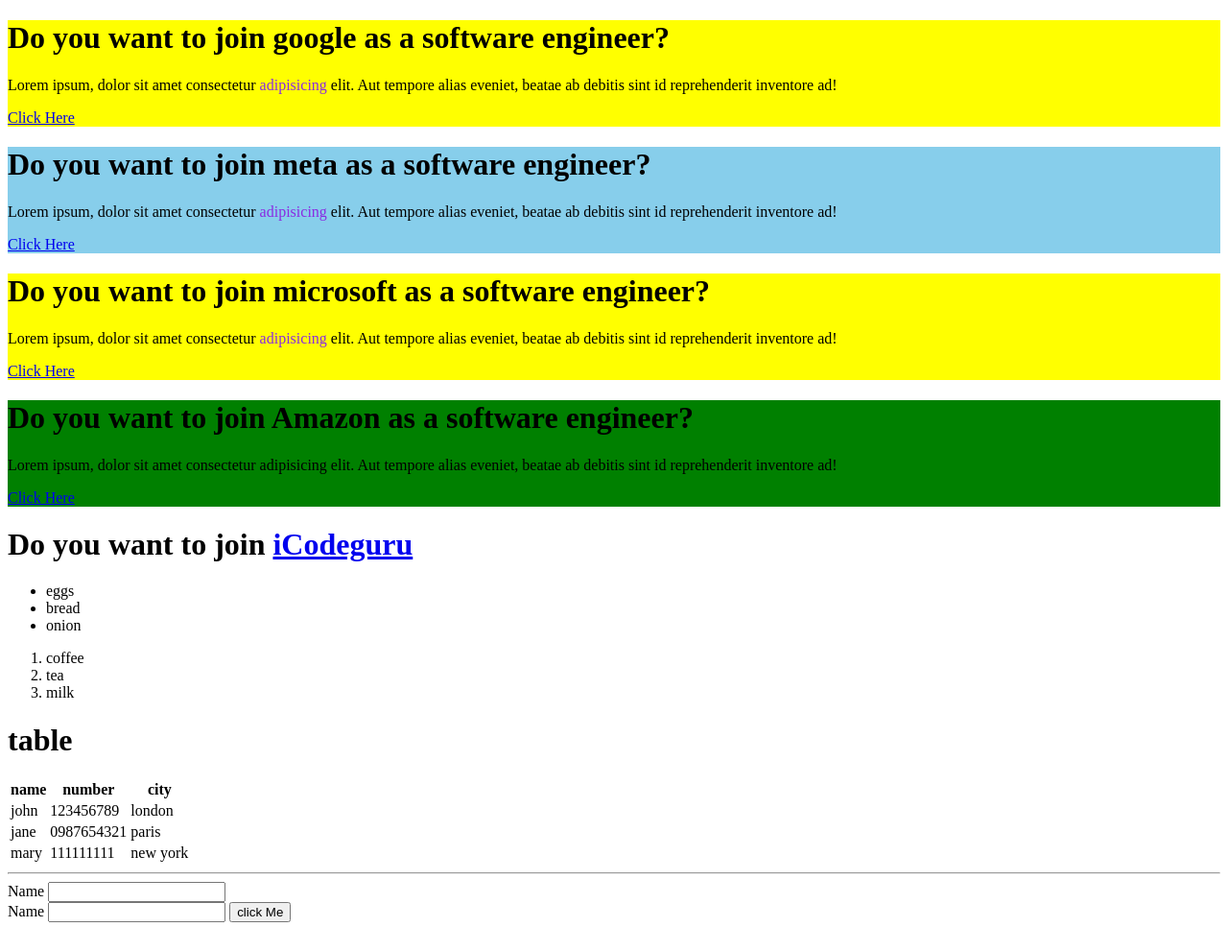
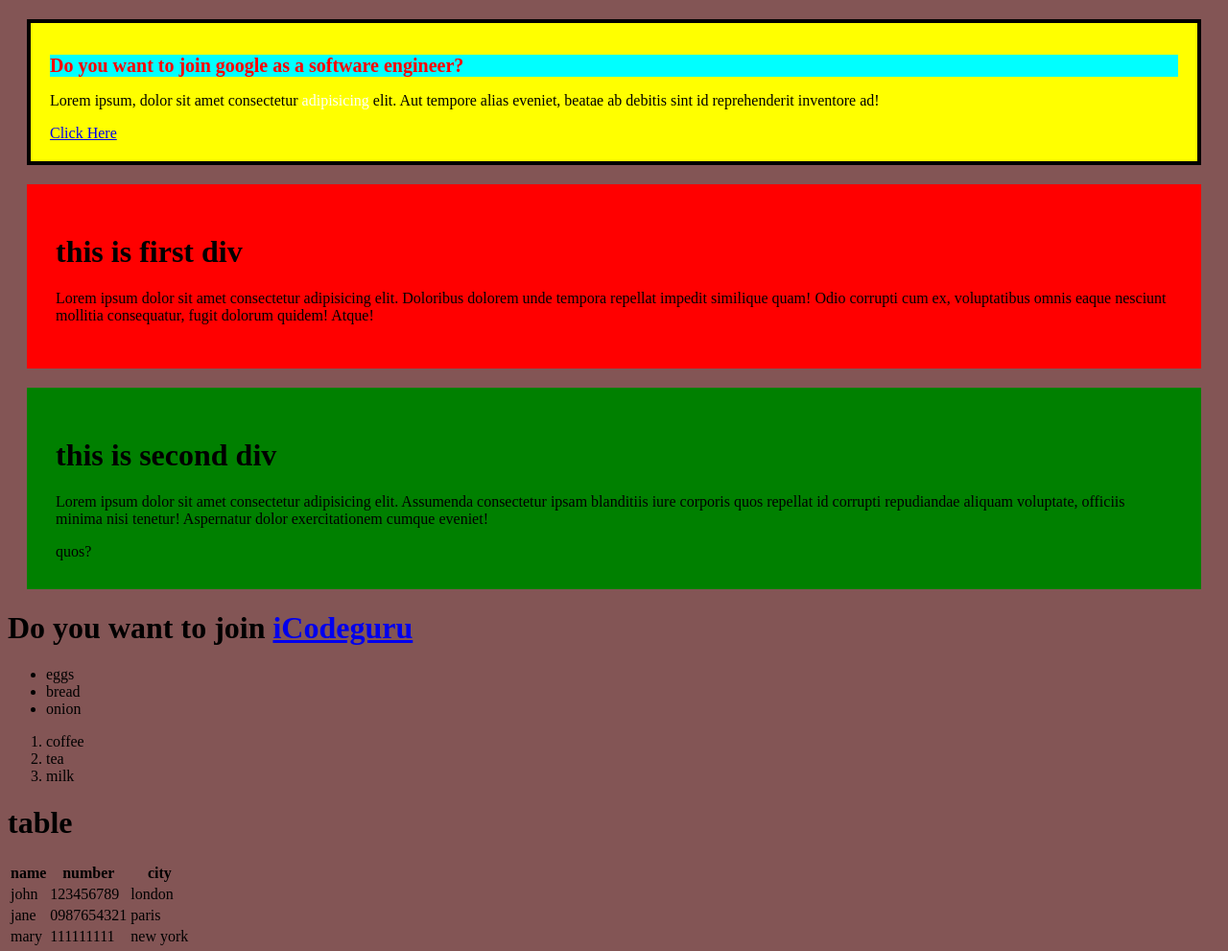
Before and after one commit to memoona-77/HTMLweb, a plain HTML site: page index.html in a window 1280 px wide. Shown: the top 991 px of the page at 96% size. Before the commit the page ends 969 px from the top, so only its background shows below. Drawn offline with Linux system fonts and the light colour scheme.

Commit message:
first message

```diff
--- a/index.html
+++ b/index.html
@@ -12,30 +12,29 @@
 
 <body>
     <div class="yellow">
-        <h1>Do you want to join google as a software engineer? </h1>
+        <h1 class="text">Do you want to join google as a software engineer? </h1>
         <p>Lorem ipsum, dolor sit amet consectetur <span class="span">adipisicing</span> elit. Aut tempore alias eveniet, beatae ab
             debitis sint id reprehenderit inventore ad!</p>
         <a href="https://www.google.com">Click Here</a>
+
+</div>
+    <div class="mai">
+        <div class="one">
+    <h1>this is first div</h1>
+    <p>Lorem ipsum dolor sit amet consectetur adipisicing elit. Doloribus dolorem unde tempora repellat impedit similique quam! Odio corrupti cum ex, voluptatibus omnis eaque nesciunt mollitia consequatur, fugit dolorum quidem! Atque!
+
+    </p>
+        </div>
+
     </div>
-    <div class="yellow" id="amazon">
-        <h1>Do you want to join meta as a software engineer? </h1>
-        <p>Lorem ipsum, dolor sit amet consectetur <span class="span">adipisicing</span> elit. Aut tempore alias eveniet, beatae ab
-            debitis sint id reprehenderit inventore ad!</p>
-        <a href="https://www.google.com">Click Here</a>
+   <div class="two">
+<h1>this is second div</h1>
+<p>Lorem ipsum dolor sit amet consectetur adipisicing elit. Assumenda consectetur ipsam blanditiis iure corporis quos repellat id corrupti repudiandae aliquam voluptate, officiis minima nisi tenetur! Aspernatur dolor exercitationem cumque eveniet!
+
+</p>
+     </p>quos?
+   </div>
     </div>
-    <div class="yellow">
-        <h1>Do you want to join microsoft  as a software engineer? </h1>
-        <p>Lorem ipsum, dolor sit amet consectetur <span class="span">adipisicing</span> elit. Aut tempore alias eveniet, beatae ab
-            debitis sint id reprehenderit inventore ad!</p>
-        <a href="https://www.google.com">Click Here</a>
-    </div>
-    <div class="yellow" id="meta">
-        <h1>Do you want to join Amazon as a software engineer? </h1>
-        <p>Lorem ipsum, dolor sit amet consectetur <span class="">adipisicing</span> elit. Aut tempore alias eveniet, beatae ab
-            debitis sint id reprehenderit inventore ad!</p>
-        <a href="https://www.google.com">Click Here</a>
-    </div>
-
     <h1>Do you want to join
         <a href="https://www.icode.guru">iCodeguru</a>
     </h1>
--- a/style.css
+++ b/style.css
@@ -1,12 +1,44 @@
 .yellow{
     background-color: yellow;
+    border: 4px solid black ;
+    margin: 20px;
+    padding: 20px;
+
+
 }
-#meta{
-    background-color: green;
+.text{
+font-size: 20px;
+font-weight: 700;
+color: red;
+background-color: aqua;
 }
-#amazon{
-    background-color: skyblue;
+.text2{
+    font-size: 60px;
+    font-weight: 100px;
+    color: red;
+    background-color: aqua;
 }
 .span{
-    color:blueviolet ;
+    color:white ;
+
+    }
+.main{
+    background-color: blue;
+    display: flex;
+    justify-content: center;
+    align-items: center;
 }
+
+.one{
+    background-color: red;
+    margin: 20px;
+    padding: 30px;
+}
+.two{
+    background-color: green;
+    margin: 20px;
+    padding: 30px;
+}
+html{
+    background-color: rgb(131, 85, 85);
+}
```
